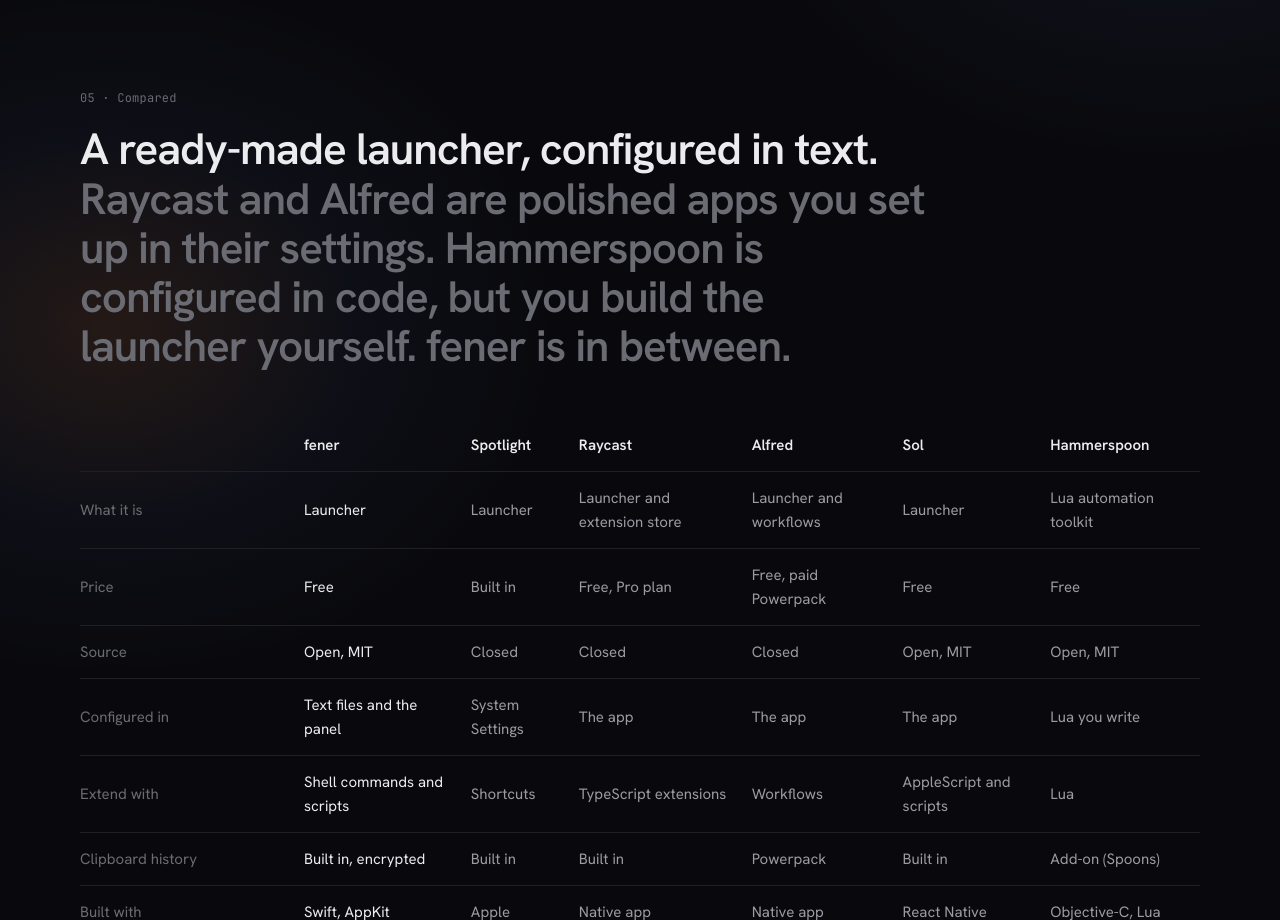
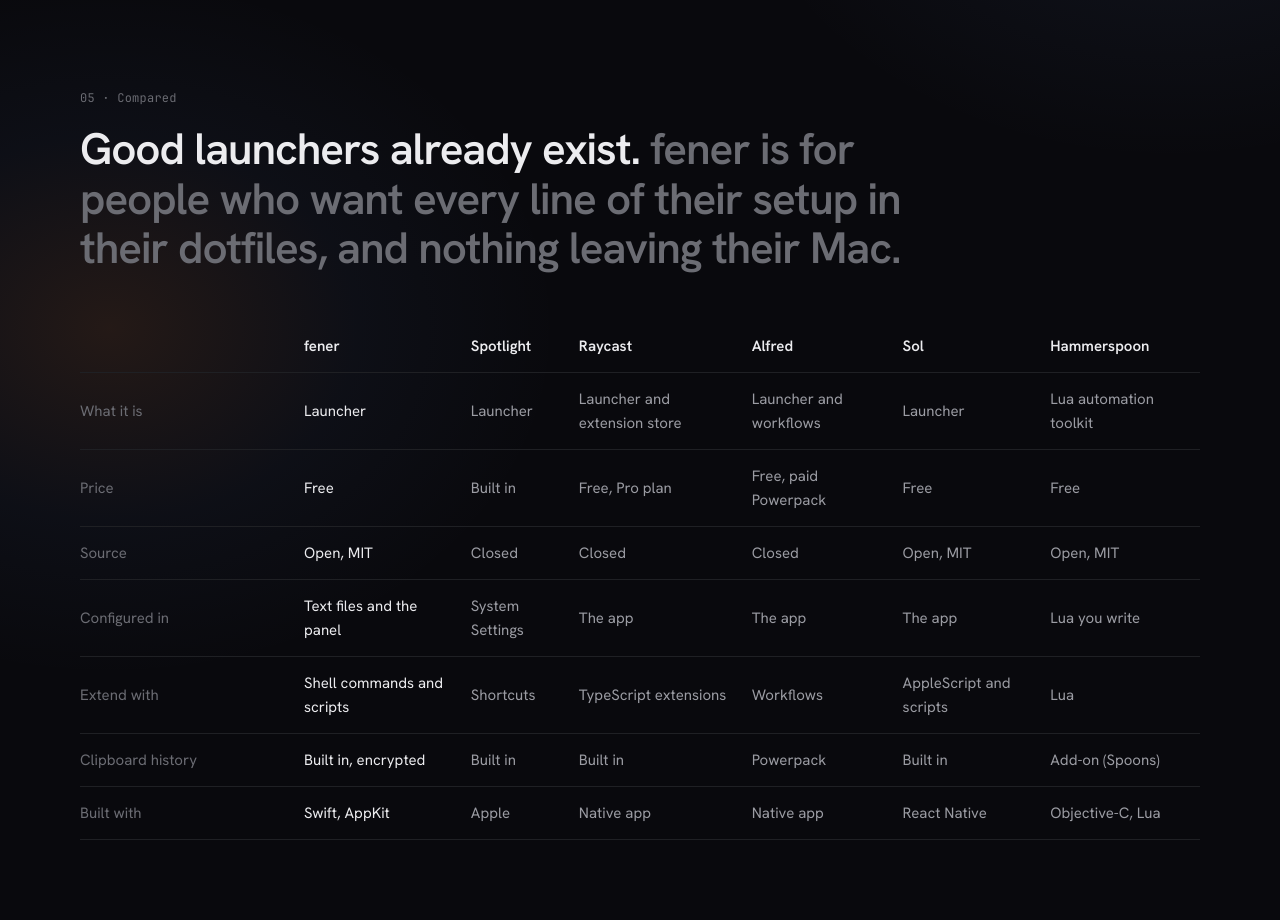
Before and after one commit to omerdikyol/fener, a plain HTML site: page site/index.html in a window 1280 px wide. Shown: the part 4100-5020 px from the top of the page. Drawn offline with Linux system fonts and the light colour scheme; animation ran at ten frames a second.

Commit message:
Comparison: back to the earlier heading

```diff
--- a/site/index.html
+++ b/site/index.html
@@ -149,7 +149,7 @@
 
     <section class="feature wrap">
       <p class="label">05 · Compared</p>
-      <h2>A ready-made launcher, configured in text. <span>Raycast and Alfred are polished apps you set up in their settings. Hammerspoon is configured in code, but you build the launcher yourself. fener is in between.</span></h2>
+      <h2>Good launchers already exist. <span>fener is for people who want every line of their setup in their dotfiles, and nothing leaving their Mac.</span></h2>
       <div class="table-scroll">
         <table class="compare">
           <thead><tr><th></th><th>fener</th><th>Spotlight</th><th>Raycast</th><th>Alfred</th><th>Sol</th><th>Hammerspoon</th></tr></thead>
```
Also changed, not shown: 1 other file.
